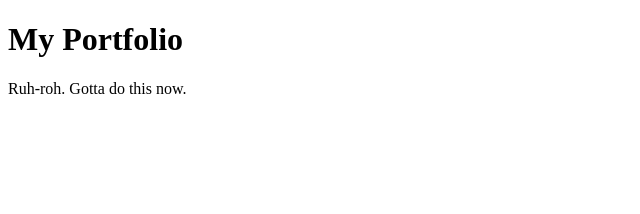
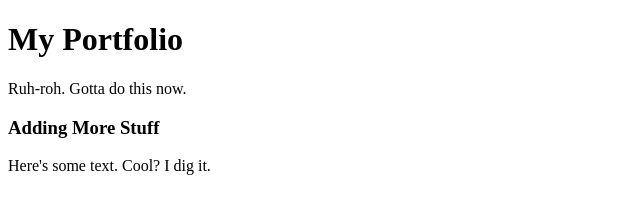
Before and after one commit to bmanek/portfolio-p, a plain HTML site: page index.html in a window 1280 px wide. Shown: the whole page, without its empty margins (0-640 px from the left). Drawn offline with Linux system fonts and the light colour scheme.

Commit message:
add div, h3, p placeholders

```diff
--- a/index.html
+++ b/index.html
@@ -7,4 +7,8 @@
     <h1>My Portfolio</h1>
     <p>Ruh-roh. Gotta do this now.</p>
   </div>
+  <div class="card">
+    <h3>Adding More Stuff</h3>
+      <p>Here's some text. Cool? I dig it.</p>
+  </div>
 </body>
```
